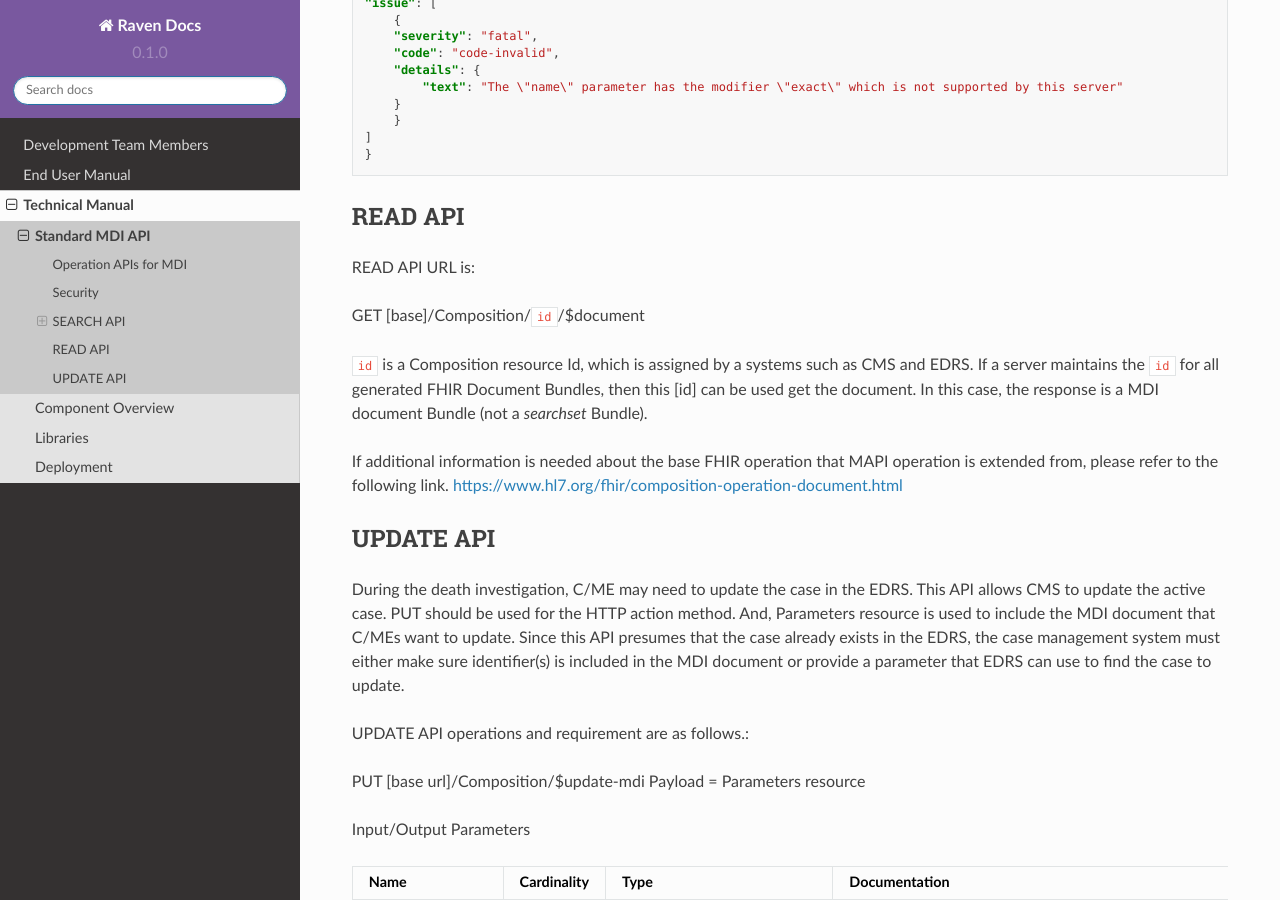
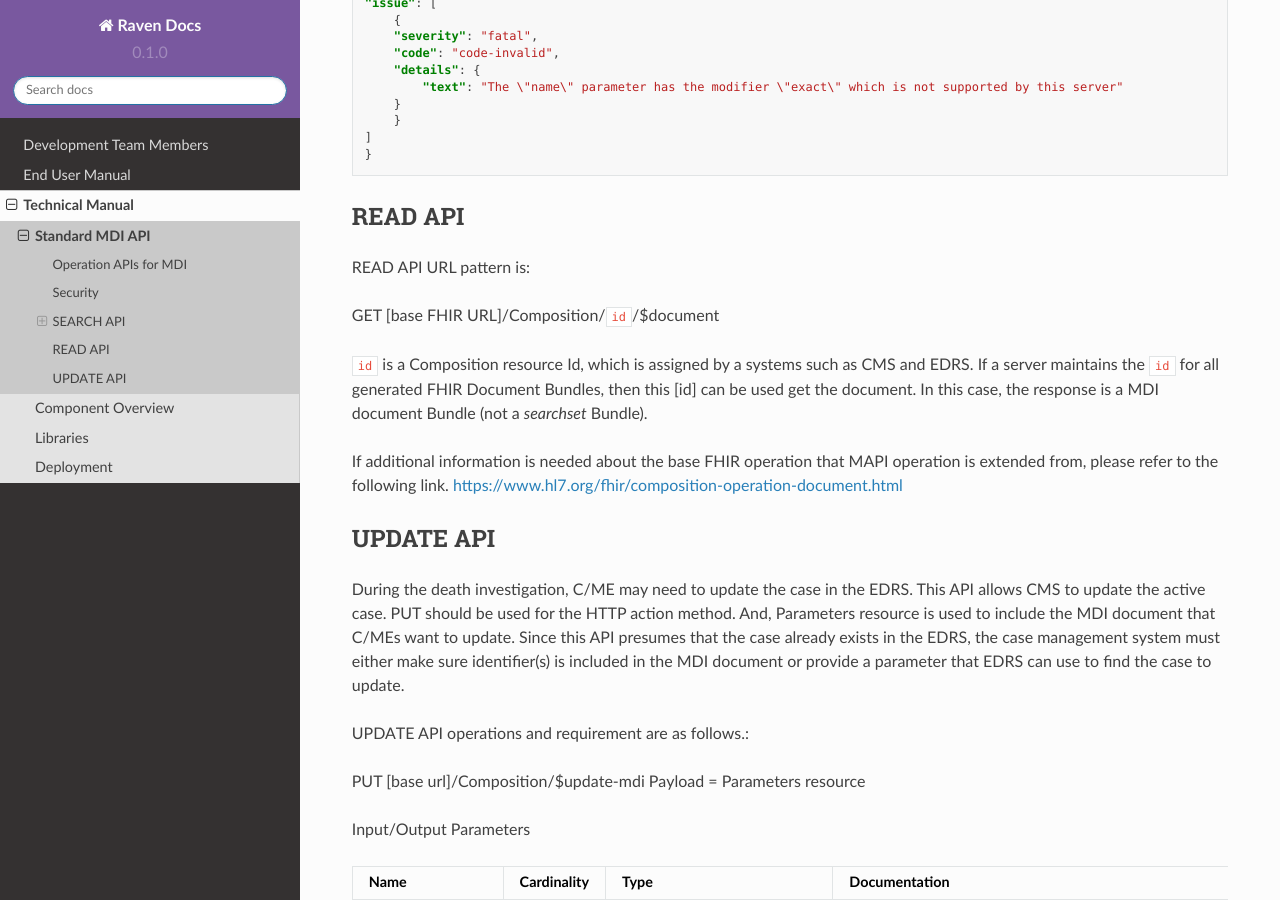
Before and after one commit to MortalityReporting/RavenDocs, a Sphinx documentation site: the page built from docs/source/technicalManual/mdiApi.rst, in a window 1280 px wide and 900 px high, scrolled down 4496 px. Built offline with Sphinx 7.4.7 and the Read the Docs theme 2.0.0, drawn with Linux system fonts in a browser that asks for light colours.

Commit message:
Update mdiApi.rst

```diff
--- a/docs/source/technicalManual/mdiApi.rst
+++ b/docs/source/technicalManual/mdiApi.rst
@@ -235,9 +235,10 @@ contact EDRS for the error. Below shows an example of *OperationOutcome*.
 
 READ API
 --------
-READ API URL is::
 
-GET [base]/Composition/``id``/$document
+READ API URL pattern is::
+
+GET [base FHIR URL]/Composition/``id``/$document
 
 ``id`` is a Composition resource Id, which is assigned by a systems such as CMS and EDRS. If a server maintains
 the ``id`` for all generated FHIR Document Bundles, then this [id] can be used get the document. In this case,
```
